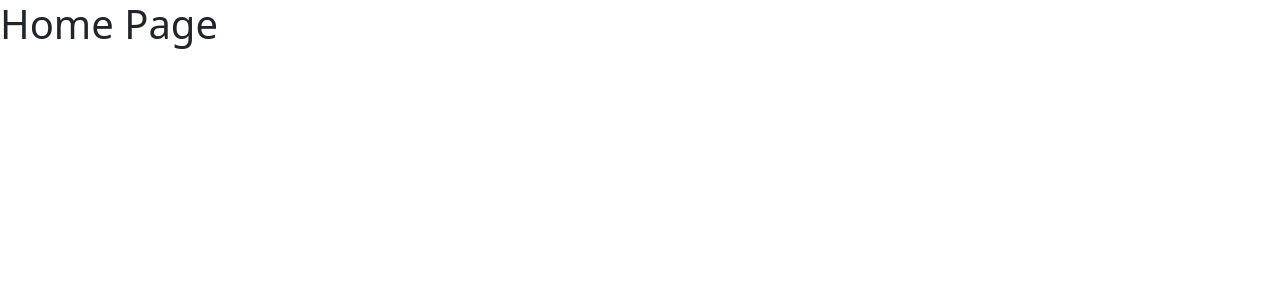
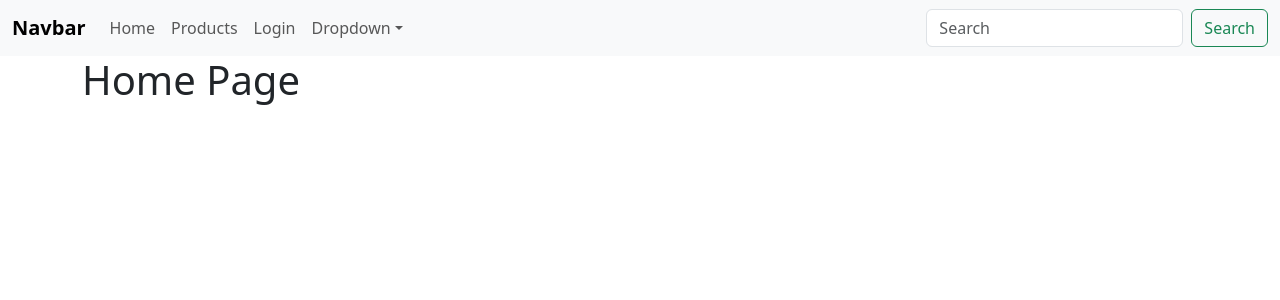
Before and after one commit to codenihar/shopping, a React (Create React App) app: page / in a window 1280 px wide. Shown: the top 300 px of the page. Built offline with nearby package versions, Linux system fonts and the light colour scheme.

Commit message:
search implemented rawly

```diff
--- a/src/App.js
+++ b/src/App.js
@@ -1,17 +1,37 @@
-import React from "react";
-import {Routes,Route, BrowserRouter} from 'react-router-dom'
+import React, { useEffect, useState } from "react";
+import { Routes, Route, BrowserRouter, Router } from 'react-router-dom'
 import Home from "./components/Home/Home";
 import Login from "./components/Login/Login";
 import Products from "./components/Products/Products";
+import Navbar from "./components/NavBar/Navbar";
+import { products } from "./components/Products/ProductData";
+
 
 const App = () => {
+  const [productsState, setProductsState] = useState([]);
+  const [filteredProducts, setFilteredProducts] = useState([]);
+
+  useEffect(() => {
+    setProductsState(products);
+    setFilteredProducts(products);
+  }, []);
+
+  const handleSearchInputChange = (query) => {
+    const filtered = products.filter(product=>
+      product.name.toLowerCase().includes(query.toLowerCase())
+    );
+    setFilteredProducts(filtered)
+  }
   return (
     <BrowserRouter>
-      <Routes>
-        <Route path="/" element={<Home auth={{isAuth:true}}/>}></Route>
-        <Route path="/login" element={<Login auth={{isAuth:true}}/>}></Route>
-        <Route path="/products" element={<Products />} />
-      </Routes>
+      <Navbar onSearchInputChange={handleSearchInputChange} />
+      <div className="container">
+        <Routes>
+          <Route path="/" element={<Home auth={{ isAuth: true }} />}></Route>
+          <Route path="/login" element={<Login auth={{ isAuth: true }} />}></Route>
+          <Route path="/products" element={<Products productsState={filteredProducts} />} />
+        </Routes>
+      </div>
     </BrowserRouter>
   );
 };
--- /dev/null
+++ b/src/components/NavBar/Navbar.js
@@ -0,0 +1,51 @@
+import React, { useState } from 'react'
+import { Link } from 'react-router-dom'
+
+const Navbar = (props) => {
+    const {onSearchInputChange} = props
+    const handleInputChange=(e)=>{
+        const query=e.target.value;
+        onSearchInputChange(query)
+    }
+    return (
+        <div>
+            <nav className="navbar navbar-expand-lg bg-body-tertiary">
+                <div className="container-fluid">
+                    <Link className="navbar-brand" to="/">Navbar</Link>
+                    <button className="navbar-toggler" type="button" data-bs-toggle="collapse" data-bs-target="#navbarSupportedContent" aria-controls="navbarSupportedContent" aria-expanded="false" aria-label="Toggle navigation">
+                        <span className="navbar-toggler-icon"></span>
+                    </button>
+                    <div className="collapse navbar-collapse" id="navbarSupportedContent">
+                        <ul className="navbar-nav me-auto mb-2 mb-lg-0">
+                            <li className="nav-item">
+                                <Link className="nav-link" to="/">Home</Link>
+                            </li>
+                            <li className="nav-item">
+                                <Link className="nav-link" to="/products">Products</Link>
+                            </li>
+                            <li className="nav-item">
+                                <Link className="nav-link" to="/login" >Login</Link>
+                            </li>
+                            <li className="nav-item dropdown">
+                                <Link className="nav-link dropdown-toggle" to="/" role="button" data-bs-toggle="dropdown" aria-expanded="false">
+                                    Dropdown
+                                </Link>
+                                <ul className="dropdown-menu">
+                                    <li><Link className="dropdown-item" to="/">Action</Link></li>
+                                    <li><Link className="dropdown-item" to="/">Another action</Link></li>
+                                    <li><Link className="dropdown-item" to="/">Something else here</Link></li>
+                                </ul>
+                            </li>
+                        </ul>
+                        <form className="d-flex" role="search">
+                            <input className="form-control me-2" type="text" placeholder="Search" aria-label="Search" onChange={handleInputChange} />
+                            <button className="btn btn-outline-success" type="submit">Search</button>
+                        </form>
+                    </div>
+                </div>
+            </nav>
+        </div>
+    )
+}
+
+export default Navbar
--- a/src/components/Products/Products.js
+++ b/src/components/Products/Products.js
@@ -1,44 +1,14 @@
 import React, { useState } from 'react';
 import './Products.css';
-import {products} from './ProductData';
 // import Products_nav from './Products_nav';
 
-function Products() {
-
-    const [search, setSearch] = useState('')
-    console.log(search)
+function Products(props) {
+    const {productsState} = props
     return (
         <div>
-            {/* <Products_nav/> */}
-            <div className="Nav-div">
-                <nav className="navbar navbar-expand-lg bg-body-tertiary">
-                    <div className="container-fluid">
-                        <a className="navbar-brand" href="/">Products</a>
-                        <button className="navbar-toggler" type="button" data-bs-toggle="collapse" data-bs-target="#navbarSupportedContent" aria-controls="navbarSupportedContent" aria-expanded="false" aria-label="Toggle navigation">
-                            <span className="navbar-toggler-icon"></span>
-                        </button>
-                        <div className="collapse navbar-collapse" id="navbarSupportedContent">
-                            <ul className="navbar-nav me-auto mb-2 mb-lg-0">
-                                <li className="nav-item">
-                                    <a className="nav-link active" aria-current="page" href="/">Home</a>
-                                </li>
-                                <li className="nav-item">
-                                    <a className="nav-link" href="/">Link</a>
-                                </li>
-                            </ul>
-                            <form className="d-flex" role="search">
-                                <input className="form-control me-2" type="text" placeholder="Search" aria-label="Search" onChange={(e) => setSearch(e.target.value)}/>
-                                {/* <button className="btn btn-outline-success" type="submit">Search</button> */}
-                            </form>
-                        </div>
-                    </div>
-                </nav>
-            </div>
             {/* <h1 className="page-title">Products</h1> */}
             <div className="product-container">
-                {products.filter((product) => {
-                    return search.toLocaleLowerCase() === '' ? product : product.name.toLowerCase().includes(search)
-                }).map(product => (
+                {productsState.map(product => (
                     <div key={product.id} className="product-card">
                         <img src={product.image} alt={product.name} />
                         <h3>{product.name}</h3>
@@ -49,8 +19,30 @@
                 ))}
             </div>
         </div>
-
     )
 };
 
 export default Products;
+
+
+
+{/* <Products_nav/> */ }
+{/* <div className="Nav-div">
+<nav className="navbar navbar-expand-lg bg-body-tertiary">
+    <div className="container-fluid">
+        <a className="navbar-brand" href="/">Products</a>
+        <button className="navbar-toggler" type="button" data-bs-toggle="collapse" data-bs-target="#navbarSupportedContent" aria-controls="navbarSupportedContent" aria-expanded="false" aria-label="Toggle navigation">
+            <span className="navbar-toggler-icon"></span>
+        </button>
+        <div className="collapse navbar-collapse" id="navbarSupportedContent">
+            <ul className="navbar-nav me-auto mb-2 mb-lg-0">
+                <li className="nav-item">
+                    <a className="nav-link active" aria-current="page" href="/">Home</a>
+                </li>
+                <li className="nav-item">
+                    <a className="nav-link" href="/">Link</a>
+                </li>
+            </ul>
+            <form className="d-flex" role="search">
+                <input className="form-control me-2" type="text" placeholder="Search" aria-label="Search" onChange={(e) => setSearch(e.target.value)}/>
+                {/* <button className="btn btn-outline-success" type="submit">Search</button></form></div></div></nav></div> */}
```
